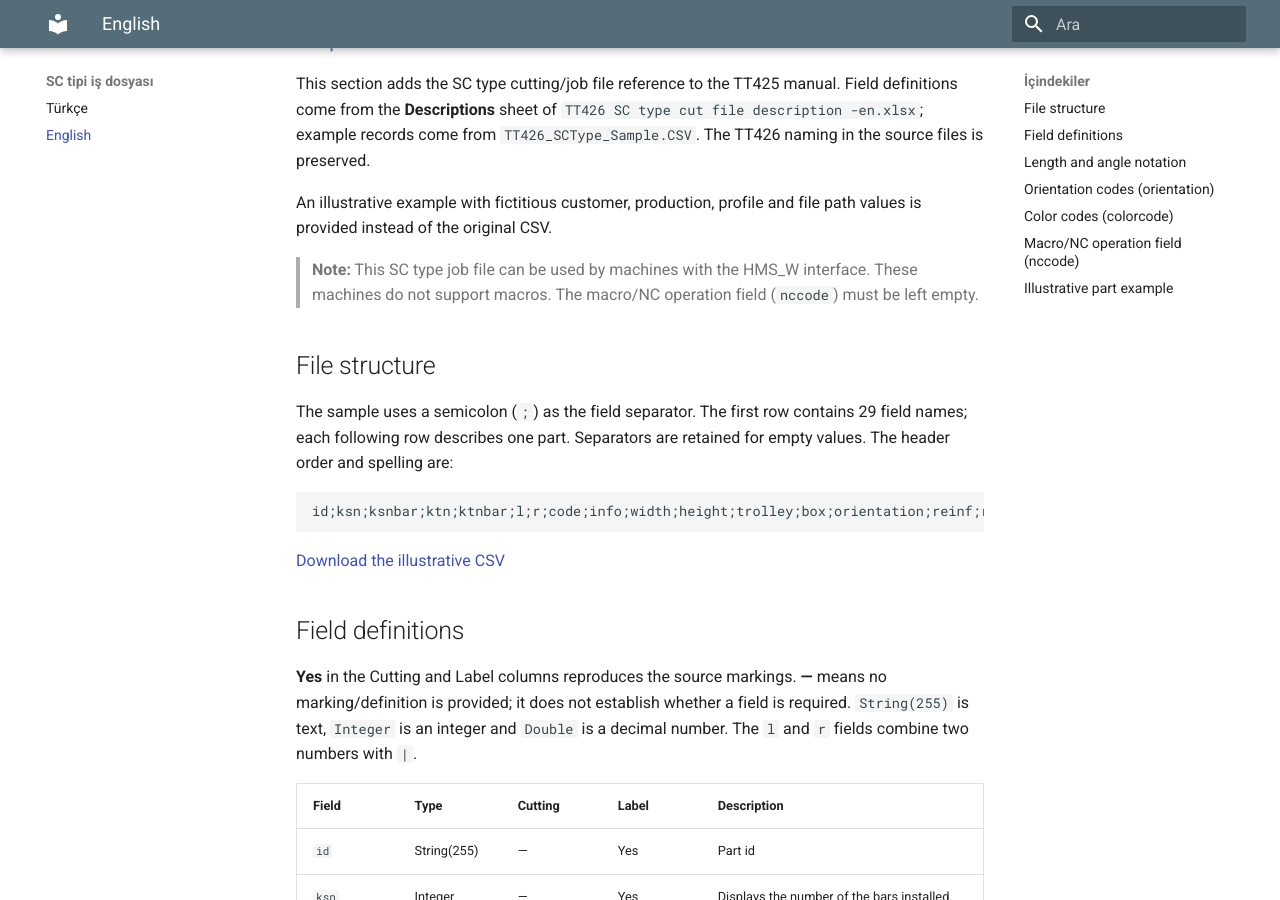
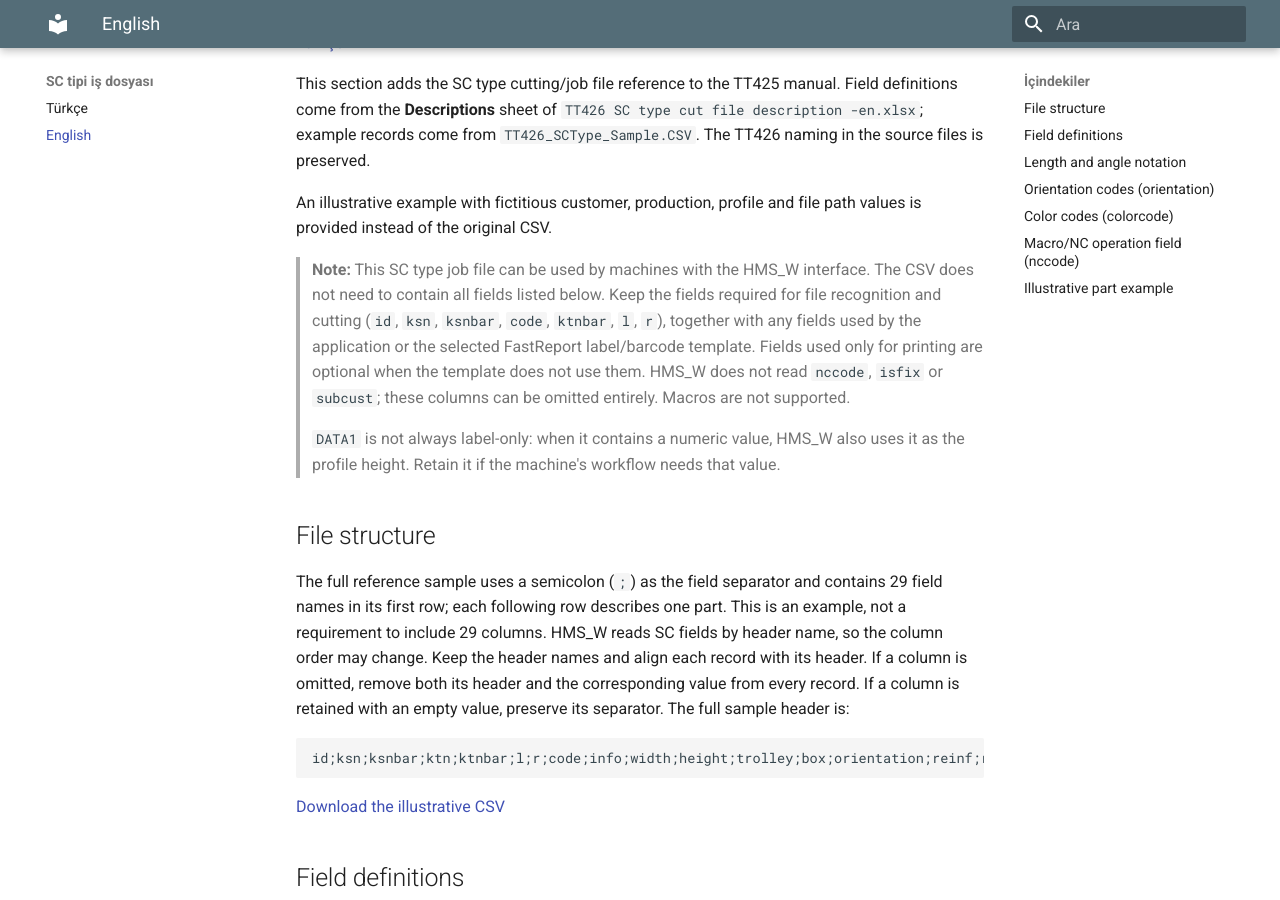
Before and after one commit to hm-info/tt425, an MkDocs documentation site: the page built from docs/SC-Type-en.md, in a window 1280 px wide and 900 px high, scrolled down 198 px. Built offline with MkDocs 1.6.1 and Material for MkDocs 9.7.7, drawn with Linux system fonts in a browser that asks for light colours; some of the changed text lies outside the part shown.

Commit message:
docs: clarify optional SC CSV fields and FastReport usage

````diff
--- a/docs/SC-Type-en.md
+++ b/docs/SC-Type-en.md
@@ -6,11 +6,13 @@ This section adds the SC type cutting/job file reference to the TT425 manual. Fi
 
 An illustrative example with fictitious customer, production, profile and file path values is provided instead of the original CSV.
 
-> **Note:** This SC type job file can be used by machines with the HMS_W interface. These machines do not support macros. The macro/NC operation field (`nccode`) must be left empty.
+> **Note:** This SC type job file can be used by machines with the HMS_W interface. The CSV does not need to contain all fields listed below. Keep the fields required for file recognition and cutting (`id`, `ksn`, `ksnbar`, `code`, `ktnbar`, `l`, `r`), together with any fields used by the application or the selected FastReport label/barcode template. Fields used only for printing are optional when the template does not use them. HMS_W does not read `nccode`, `isfix` or `subcust`; these columns can be omitted entirely. Macros are not supported.
+>
+> `DATA1` is not always label-only: when it contains a numeric value, HMS_W also uses it as the profile height. Retain it if the machine's workflow needs that value.
 
 ## File structure
 
-The sample uses a semicolon (`;`) as the field separator. The first row contains 29 field names; each following row describes one part. Separators are retained for empty values. The header order and spelling are:
+The full reference sample uses a semicolon (`;`) as the field separator and contains 29 field names in its first row; each following row describes one part. This is an example, not a requirement to include 29 columns. HMS_W reads SC fields by header name, so the column order may change. Keep the header names and align each record with its header. If a column is omitted, remove both its header and the corresponding value from every record. If a column is retained with an empty value, preserve its separator. The full sample header is:
 
 ```text
 id;ksn;ksnbar;ktn;ktnbar;l;r;code;info;width;height;trolley;box;orientation;reinf;reinfbar;pos;prono;offno;customer;date;nccode;isfix;colorcode;colorinfo;mainprofile;subcust;image;DATA1
@@ -45,14 +47,14 @@ id;ksn;ksnbar;ktn;ktnbar;l;r;code;info;width;height;trolley;box;orientation;rein
 | `offno` | String(255) | — | Yes | Contract number |
 | `customer` | String(255) | — | Yes | Customer information |
 | `date` | String(255) | — | Yes | Date |
-| `nccode` | String(255) | — | — | Machines with the HMS_W interface do not support macros. Leave this field empty. |
-| `isfix` | — | — | — | No type or definition is provided in the source. The sample CSV contains `0`. |
+| `nccode` | String(255) | — | — | HMS_W does not read this field and does not support macros. The column can be omitted. |
+| `isfix` | — | — | — | No type or definition is provided in the source. The sample CSV contains `0`. HMS_W does not read this field; the column can be omitted. |
 | `colorcode` | String(255) | — | — | Color code descriptions:<br>00: White without gasket<br>01: Bottom colored without gasket<br>02: Top colored without gasket<br>03: Top and bottom colored without gasket<br>10: White with gasket<br>11: Bottom colored with gasket<br>12: Top colored with gasket<br>13: Top and bottom colored with gasket This data used for Haffner four head corner welding and corner cleaner machines |
 | `colorinfo` | String(255) | — | Yes | color description |
 | `mainprofile` | String(255) | — | Yes | main profile code Some machining centers using this data |
-| `subcust` | — | — | — | detailed information about customer |
+| `subcust` | — | — | — | Detailed customer information. HMS_W does not read this field; the column can be omitted. |
 | `image` | String(255) | — | Yes | If an image is to be printed to barcode, the path to the image is entered here. |
-| `DATA1` | String(255) | — | Yes | Extra information to print in barcode. (optionally) |
+| `DATA1` | String(255) | — | Yes | Optional extra label/barcode information. HMS_W also uses a numeric value as the profile height; retain this field when needed by the machine's workflow. |
 
 ## Length and angle notation
 
@@ -94,12 +96,7 @@ These codes are used by Haffner four head corner welding and corner cleaner mach
 
 ## Macro/NC operation field (`nccode`)
 
-Machines with the HMS_W interface do not support macros. Keep the `nccode` column in the file structure, but leave its value empty. Preserve the semicolon separators (`;`) on both sides of the empty field.
-
-```text
-date;nccode;isfix
-2026-01-01;;0
-```
+Machines with the HMS_W interface do not support macros and do not read `nccode`. The column can be removed entirely; it does not have to remain as an empty placeholder. `isfix` and `subcust` can also be removed because HMS_W does not read them. If these columns are retained for compatibility with another system, leave `nccode` empty and keep the separators for any empty values.
 
 ## Illustrative part example
 
````
Also changed, not shown: docs/SC-Type-tr.md (+9 -12 lines).
